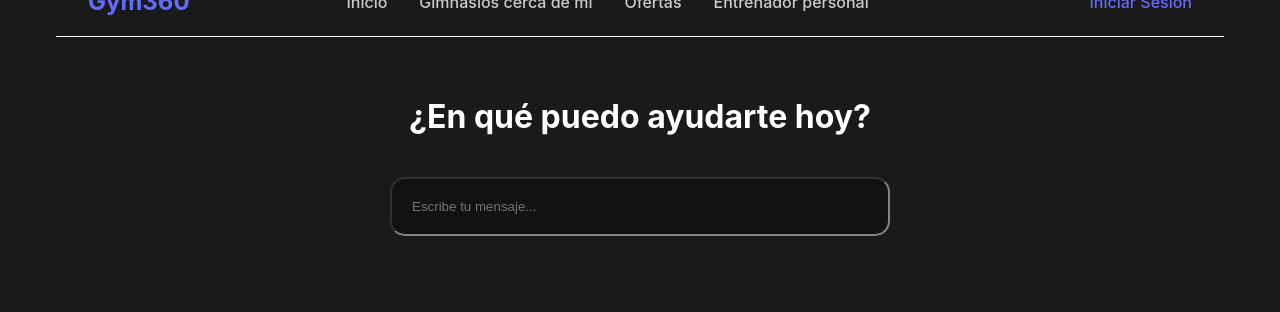
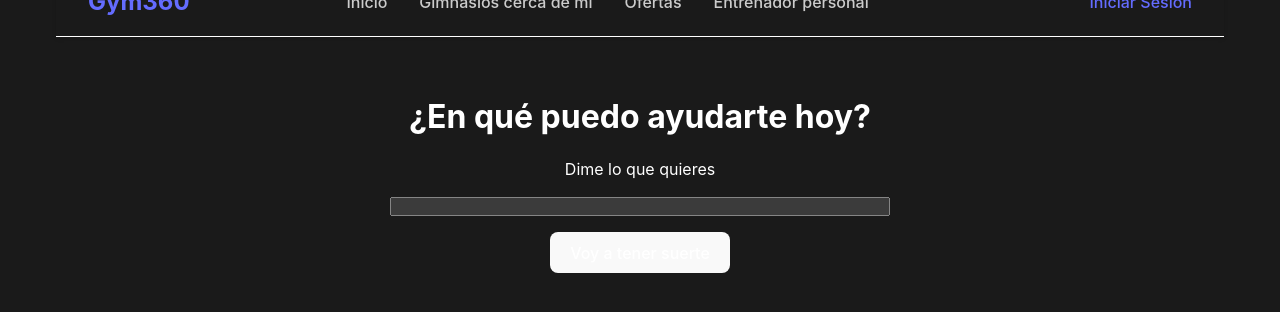
Before and after one commit to Xabiondo/TFG_GYM360_SPRING_REACT, a React app in the folder frontend/: page /personal-trainer in a window 1280 px wide. Shown: the top 312 px of the page. Built offline with nearby package versions, Linux system fonts and the light colour scheme; the HTML template or start-up script is replaced by a standard one.

Commit message:
Entrenador personal casi terminado

```diff
--- a/frontend/src/pages/PersonalTrainer.jsx
+++ b/frontend/src/pages/PersonalTrainer.jsx
@@ -1,14 +1,64 @@
+import { useState } from "react";
 import ChatInput from "../components/ChatInput";
 import Navbar from "../components/Navbar";
 import "../pages/PersonalTrainer.css"; // Asegúrate de crear este archivo
 
 const PersonalTrainer = () => {
+
+  const[mensaje , setMensaje] = useState('')
+  const[respuestaEntrenador , setRespuestaEntrenador] = useState('')
+
+  const handleInputChange = (e) => {
+    setMensaje(e.target.value)
+
+  }
+
+  const handleSubmit = async(e) =>{
+    if(mensaje == ''){
+      alert("escribe algo")
+      return;
+    }
+    const prompt = JSON.stringify({
+      prompt: mensaje
+    })
+
+    try{
+      const response = await fetch("http://localhost:8080/api/personalTrainer/assesment" , {
+        headers:{
+          "Content-Type": "application/json"
+        },
+        method: 'POST',
+        body: prompt
+      })
+      const data = await response.text();
+      setRespuestaEntrenador(data)
+
+
+    }catch (error){
+      alert("algo has hecho mal")
+    }
+  }
+
   return (
     <div className="personal-trainer">
       <Navbar />
       <div className="content">
         <h1 className="ia-trainer">¿En qué puedo ayudarte hoy?</h1>
-        <ChatInput></ChatInput>
+        <label id="etiqueta"> Dime lo que quieres</label>
+        <input type="text" value={mensaje} onChange={handleInputChange}></input>
+
+
+        <button type="submit" onClick={handleSubmit} >Voy a tener suerte</button>
+
+        {respuestaEntrenador && (
+          <div className="respuesta-ia">
+            <h3>Entrenador personal dice...</h3>
+            <pre>{respuestaEntrenador}</pre>
+
+
+            </div>
+        )}
+
 
 
       </div>
```
Also changed, not shown: 2 other files (tests, documents, lock files or other folders).
